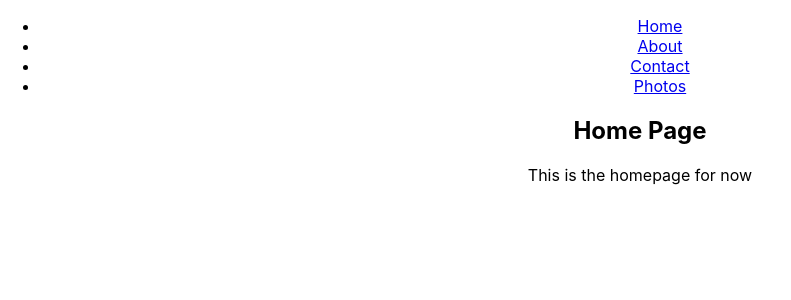
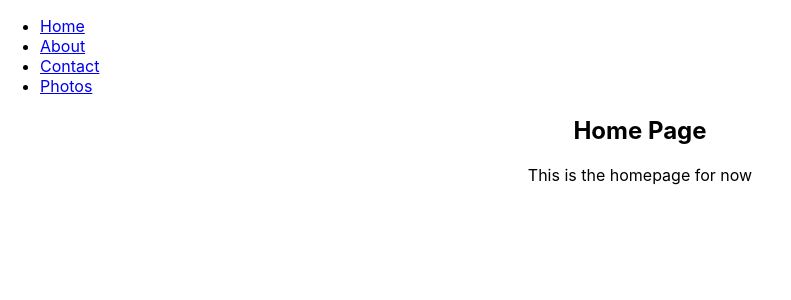
Before and after one commit to eugeneiglesias/flickr, a React (Create React App) app: page / in a window 1280 px wide. Shown: the top 300 px of the page, without its empty margins (0-791 px from the left). Built offline with nearby package versions, Linux system fonts and the light colour scheme.

Commit message:
nav left

```diff
--- a/src/App.css
+++ b/src/App.css
@@ -1,3 +1,7 @@
+#navigation {
+  text-align: left;
+}
+
 .App {
   text-align: center;
 }
```
Also changed, not shown: 1 other file (tests, documents, lock files or other folders).
